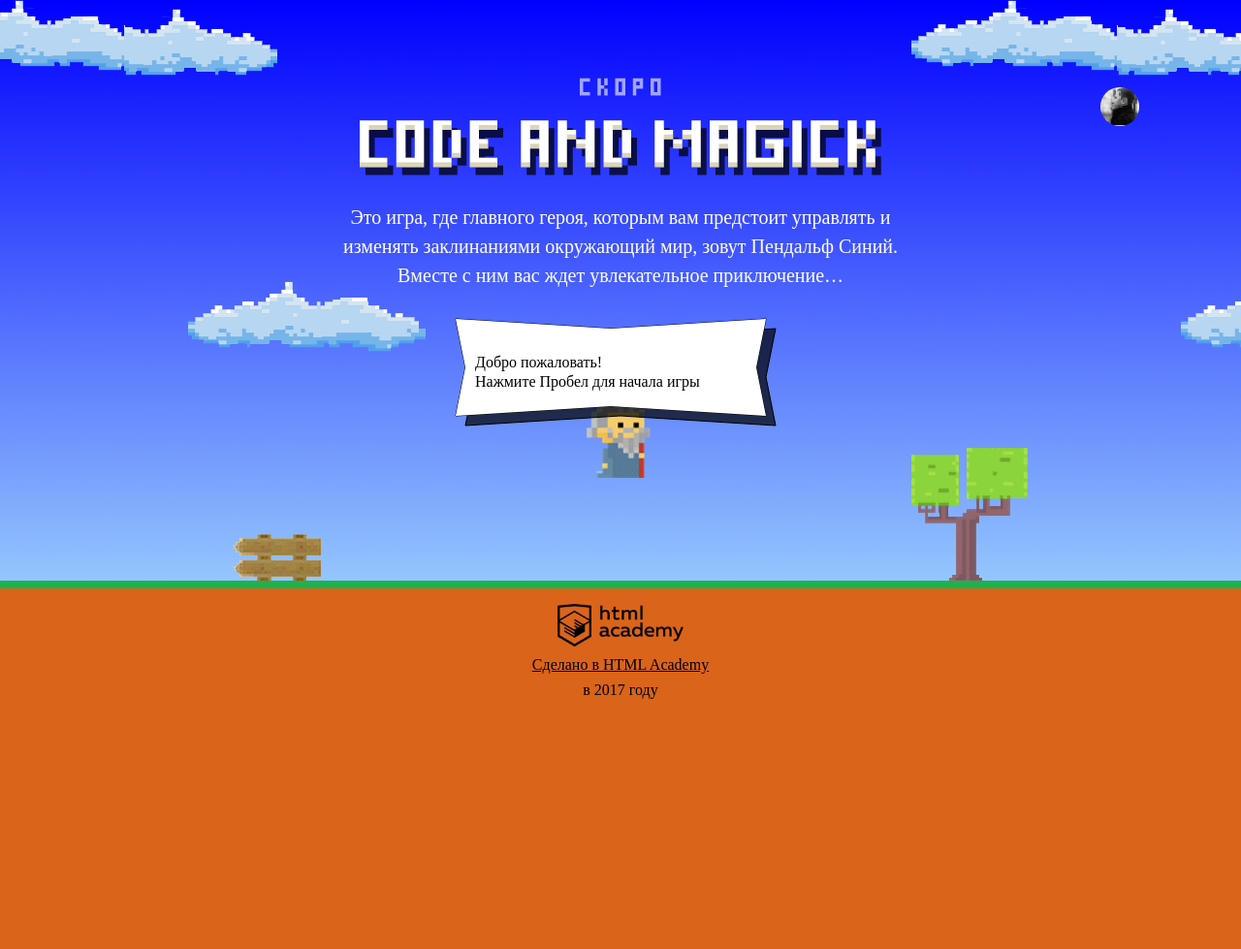
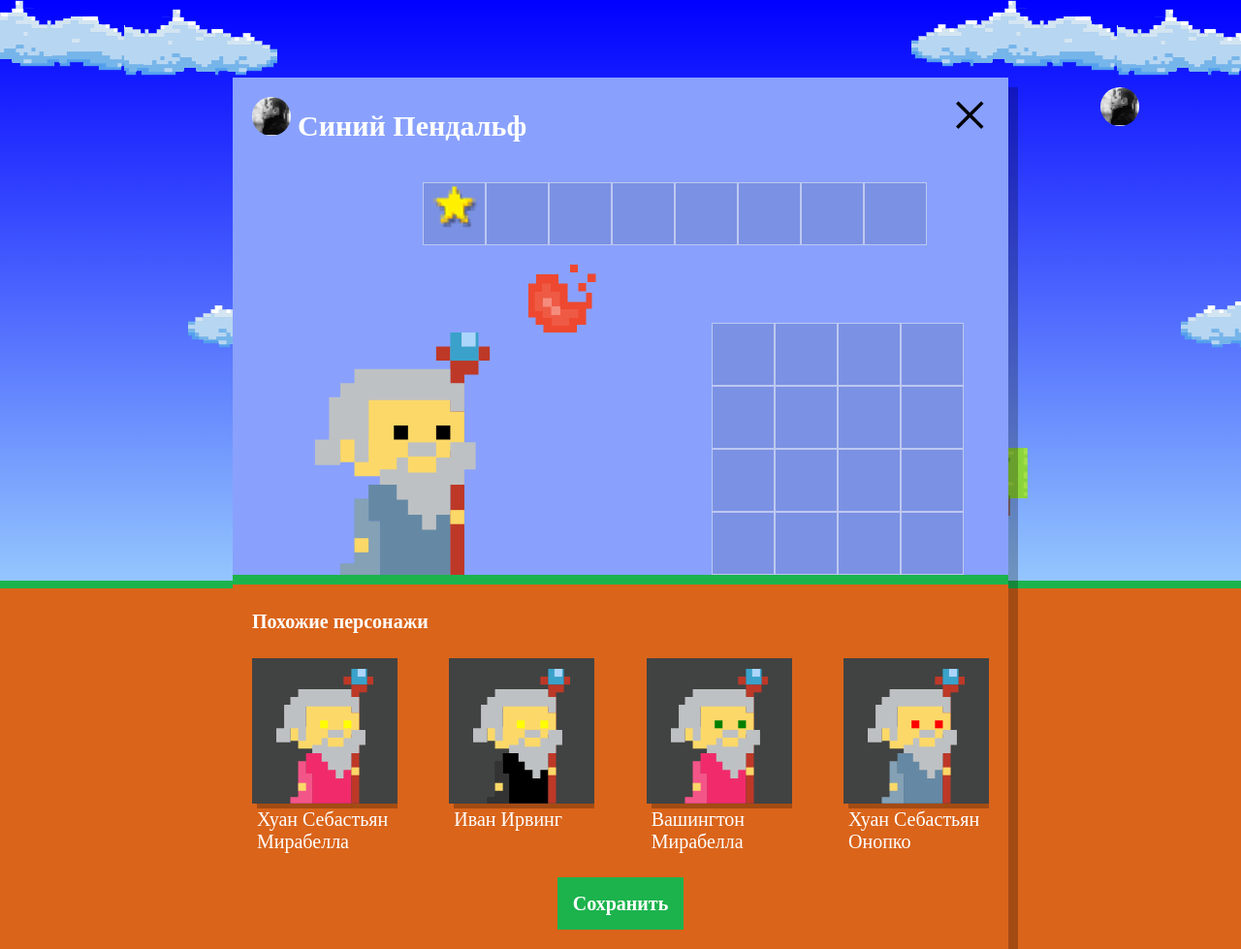
Before and after one commit to guood/1171261-code-and-magick-19, a website: page index.html in a window 1280 px wide. Shown: the whole page at 97% size. Before the commit the page ends 800 px from the top, so only its background shows below. Drawn offline with Linux system fonts and the light colour scheme; a web font is replaced by a local one.

Commit message:
Учебный проект: нас орда

```diff
--- a/index.html
+++ b/index.html
@@ -203,6 +203,7 @@
     return height / 3;
   }
 </script>
+<script src="js/setup.js"></script>
 <script src="js/stat.js"></script>
 <script src="js/game.js"></script>
 
--- /dev/null
+++ b/js/setup.js
@@ -0,0 +1,85 @@
+'use strict';
+
+var FIRST_NAMES = [
+  'Иван',
+  'Хуан Себастьян',
+  'Мария',
+  'Кристоф',
+  'Виктор',
+  'Юлия',
+  'Люпита',
+  'Вашингтон'
+];
+
+var LAST_NAMES = [
+  'да Марья',
+  'Верон',
+  'Мирабелла',
+  'Вальц',
+  'Онопко',
+  'Топольницкая',
+  'Нионго',
+  'Ирвинг'
+];
+
+var COAT_COLORS = [
+  'rgb(101, 137, 164)',
+  'rgb(241, 43, 107)',
+  'rgb(146, 100, 161)',
+  'rgb(56, 159, 117)',
+  'rgb(215, 210, 55)',
+  'rgb(0, 0, 0)'
+];
+
+var EYES_COLORS = [
+  'black',
+  'red',
+  'blue',
+  'yellow',
+  'green'
+];
+
+var getRandomArrayItem = function (array) {
+  return array[Math.floor(Math.random() * array.length)];
+};
+
+var getWizardName = function () {
+  return getRandomArrayItem(FIRST_NAMES) + ' ' + getRandomArrayItem(LAST_NAMES);
+};
+
+var getCoatColor = function () {
+  return getRandomArrayItem(COAT_COLORS);
+};
+
+var getEysColor = function () {
+  return getRandomArrayItem(EYES_COLORS);
+};
+
+var wizards = [];
+for (var i = 0; i < 4; i++) {
+  wizards[i] = {
+    name: getWizardName(),
+    coatColor: getCoatColor(),
+    eyesColor: getEysColor()
+  };
+}
+
+var simularWizardTemplate = document.querySelector('#similar-wizard-template').content.querySelector('.setup-similar-item');
+
+var renderWizard = function (wizard) {
+  var wizardElement = simularWizardTemplate.cloneNode(true);
+  wizardElement.querySelector('.setup-similar-label').textContent = wizard.name;
+  wizardElement.querySelector('.wizard-coat').style.fill = wizard.coatColor;
+  wizardElement.querySelector('.wizard-eyes').style.fill = wizard.eyesColor;
+  return wizardElement;
+};
+
+var fragment = document.createDocumentFragment();
+wizards.forEach(function (wizard) {
+  fragment.appendChild(renderWizard(wizard));
+});
+
+var dialog = document.querySelector('.setup');
+dialog.querySelector('.setup-similar-list').appendChild(fragment);
+dialog.classList.remove('hidden');
+dialog.querySelector('.setup-similar').classList.remove('hidden');
--- a/js/stat.js
+++ b/js/stat.js
@@ -34,6 +34,18 @@ var Hist = {
   SPACE_BETWEEN_COL: 50
 };
 
+function getHistColumnColor(name) {
+  return (name === 'Вы') ? 'rgba(255, 0, 0, 1)' : 'hsl(240, ' + Math.floor(Math.random() * 101) + '%, 50%)';
+}
+
+function fillShadowedRect(ctx, left, top, width, height, backgroundColor, shadowColor) {
+  ctx.fillStyle = shadowColor;
+  ctx.fillRect(left + 10, top + 10, width, height);
+
+  ctx.fillStyle = backgroundColor;
+  ctx.fillRect(left, top, width, height);
+}
+
 window.renderStatistics = function (ctx, names, times) {
   fillShadowedRect(ctx, Cloud.LEFT, Cloud.TOP, Cloud.WIDTH, Cloud.HEIGHT, Cloud.COLOR, Cloud.SHADOW_COLOR);
 
@@ -65,15 +77,3 @@ window.renderStatistics = function (ctx, names, times) {
     ctx.fillText(time, columnLeft, columnsTop - columnHeight - Times.BOTTOM);
   });
 };
-
-function getHistColumnColor(name) {
-  return (name === 'Вы') ? 'rgba(255, 0, 0, 1)' : 'hsl(240, ' + Math.floor(Math.random() * 101) + '%, 50%)';
-}
-
-function fillShadowedRect(ctx, left, top, width, height, backgroundColor, shadowColor) {
-  ctx.fillStyle = shadowColor;
-  ctx.fillRect(left + 10, top + 10, width, height);
-
-  ctx.fillStyle = backgroundColor;
-  ctx.fillRect(left, top, width, height);
-}
```
